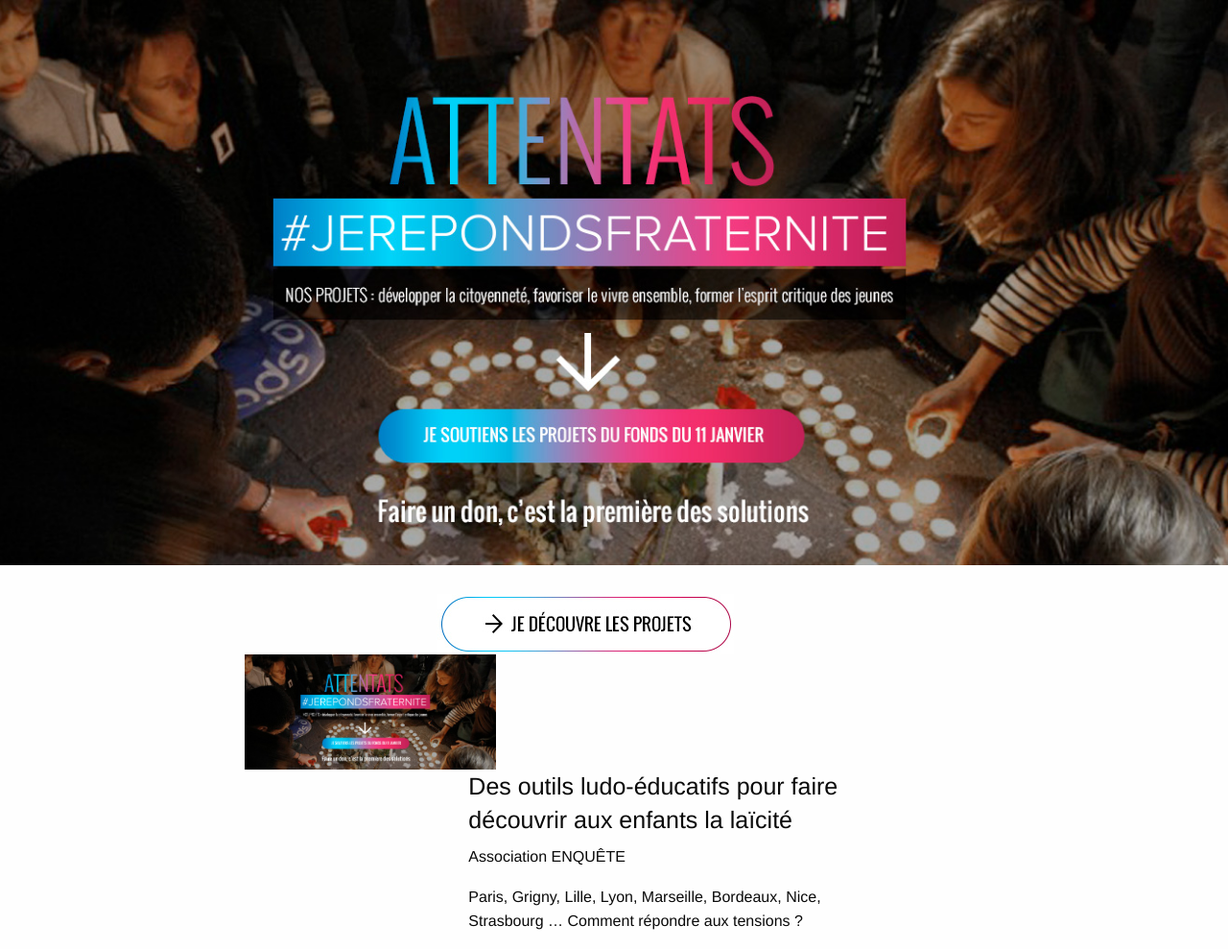
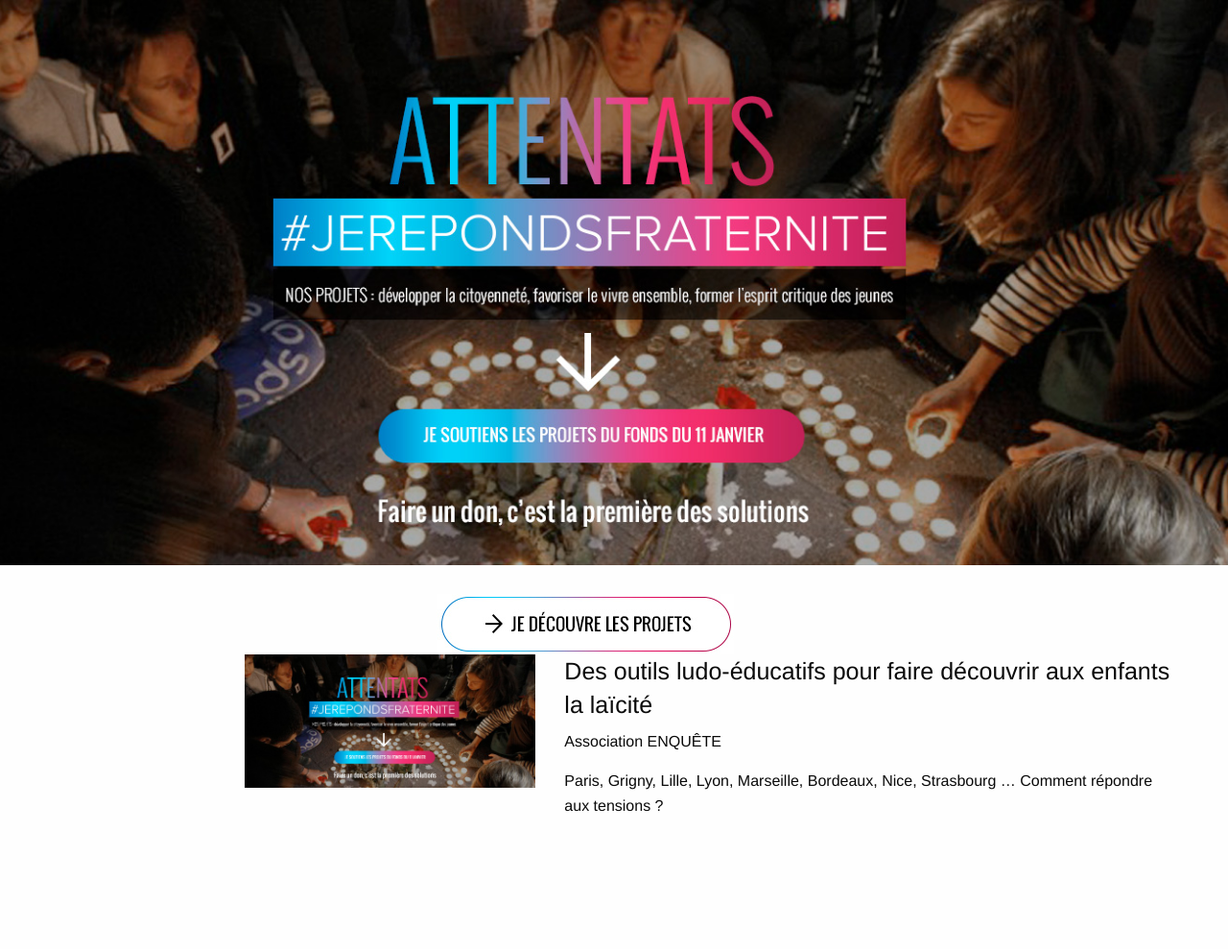
Before and after one commit to adfinitas-app/jerepondsfraternite, a Jekyll site: the page built from index.html, in a window 1280 px wide. Shown: the whole page at 96% size. Built offline with Jekyll 4.4.1, drawn with Linux system fonts in a browser that asks for light colours; after the commit the page ends 900 px from its top, so only the background shows below that.

Commit message:
Updated 'index.html' via CloudCannon

```diff
--- a/index.html
+++ b/index.html
@@ -13,9 +13,9 @@
 
     <section id="posts">
       <div class="row">
-        <div class="large-offset-2 large-7 columns">
+        <div class="large-offset-2 large-10 columns">
           <div class="row">
-            <div class="large-5 columns">
+            <div class="large-4 columns">
               <img src="img/bg.jpg">
             </div>
             <div class="large-8 columns">
```
